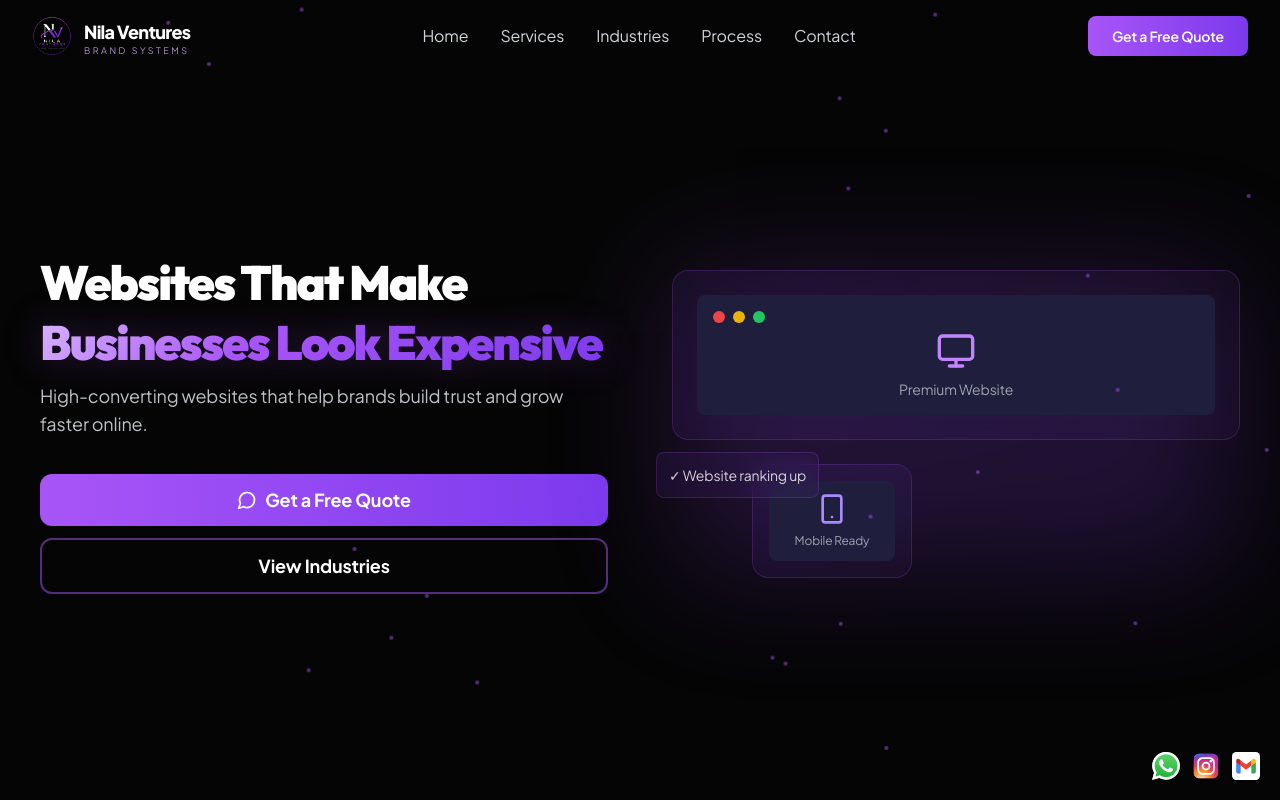
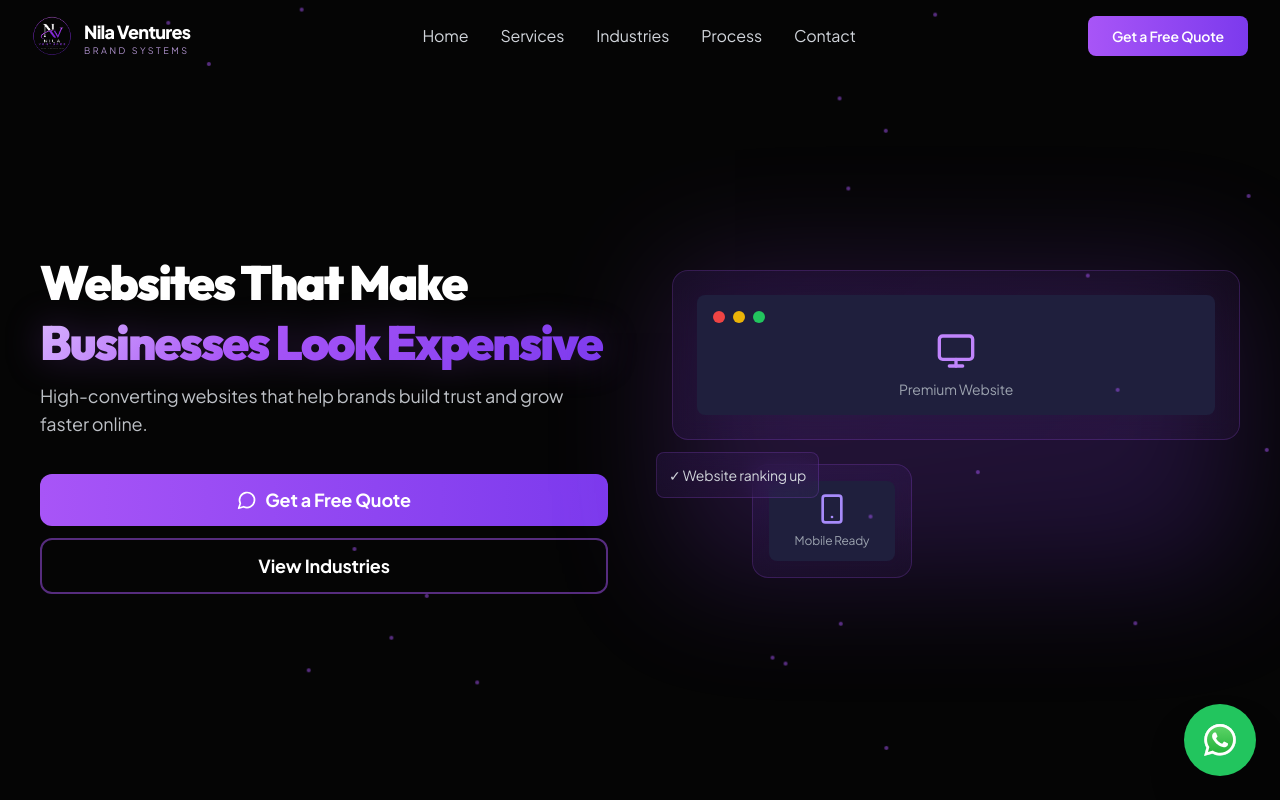
Before and after one commit to AshikMohammad-dev/Nila-Ventures, a React (Vite) app in the folder frontend/: page / in a window 1280 px wide. Shown: the top 800 px of the page. Built offline with nearby package versions, Linux system fonts and the light colour scheme.

Commit message:
feat: implement floating action menu for contact links (WhatsApp, Instagram, Email)

```diff
--- a/frontend/src/App.jsx
+++ b/frontend/src/App.jsx
@@ -13,6 +13,7 @@ import FAQ from './components/sections/FAQ'
 import CTA from './components/sections/CTA'
 import Footer from './components/Footer'
 import FloatingParticles from './components/FloatingParticles'
+import FloatingContactMenu from './components/FloatingContactMenu'
 import SEOHelmet from './components/SEOHelmet'
 import { schemaMarkup } from './utils/seoConfig'
 import './index.css'
@@ -35,6 +36,7 @@ export default function App() {
       <SEOHelmet pageKey="home" schemaData={schemaMarkup.organization} />
       <div className="relative w-full bg-dark-bg text-white">
         <FloatingParticles />
+        <FloatingContactMenu />
         <Navbar />
         <main>
           <Hero />
--- /dev/null
+++ b/frontend/src/components/FloatingContactMenu.jsx
@@ -0,0 +1,91 @@
+import React, { useState } from 'react'
+import { X } from 'lucide-react'
+import whatsappIcon from '../assets/whatsapp-symbol-logo-svgrepo-com.svg'
+import instagramIcon from '../assets/instagram-1-svgrepo-com.svg'
+import gmailIcon from '../assets/gmail-svgrepo-com.svg'
+
+export default function FloatingContactMenu() {
+  const [isOpen, setIsOpen] = useState(false)
+
+  const contactLinks = [
+    {
+      label: 'WhatsApp',
+      icon: whatsappIcon,
+      href: 'https://wa.me/917510988356',
+      color: 'bg-green-500 hover:bg-green-600',
+      primary: true,
+    },
+    {
+      label: 'Instagram',
+      icon: instagramIcon,
+      href: 'https://instagram.com/nila.ventures',
+      color: 'bg-pink-500 hover:bg-pink-600',
+    },
+    {
+      label: 'Email',
+      icon: gmailIcon,
+      href: 'mailto:ashikmohammad.zm@gmail.com',
+      color: 'bg-red-500 hover:bg-red-600',
+    },
+  ]
+
+  const primaryIcon = contactLinks[0]
+  const secondaryIcons = contactLinks.slice(1)
+
+  return (
+    <div className="fixed bottom-6 right-6 z-50 flex flex-col items-end gap-4">
+      {/* Expanded Menu */}
+      {isOpen && (
+        <div className="flex flex-col gap-3 animate-slide-up">
+          {secondaryIcons.map((link) => (
+            <a
+              key={link.label}
+              href={link.href}
+              target={link.label === 'Email' ? undefined : '_blank'}
+              rel={link.label === 'Email' ? undefined : 'noopener noreferrer'}
+              aria-label={link.label}
+              title={link.label}
+              className={`flex items-center gap-3 transition-all duration-300 hover:scale-110 active:scale-95`}
+            >
+              <span className="text-sm font-semibold text-white bg-dark-card/90 backdrop-blur px-3 py-1 rounded-full whitespace-nowrap">
+                {link.label}
+              </span>
+              <div className={`${link.color} p-4 rounded-full shadow-lg flex items-center justify-center transition-all`}>
+                <img
+                  src={link.icon}
+                  alt={link.label}
+                  className="w-7 h-7 object-contain"
+                />
+              </div>
+            </a>
+          ))}
+        </div>
+      )}
+
+      {/* Primary Button */}
+      <button
+        onClick={() => setIsOpen(!isOpen)}
+        className={`${
+          isOpen ? 'bg-gray-600 hover:bg-gray-700' : primaryIcon.color
+        } p-5 rounded-full shadow-2xl flex items-center justify-center transition-all duration-300 hover:scale-110 active:scale-95 transform`}
+        aria-label="Contact us"
+        title="Contact us"
+      >
+        {isOpen ? (
+          <X size={28} className="text-white" />
+        ) : (
+          <img
+            src={primaryIcon.icon}
+            alt={primaryIcon.label}
+            className="w-8 h-8 object-contain"
+          />
+        )}
+      </button>
+
+      {/* Pulse animation when closed */}
+      {!isOpen && (
+        <div className="absolute inset-0 rounded-full bg-green-500 opacity-75 animate-ping" />
+      )}
+    </div>
+  )
+}
--- a/frontend/src/components/sections/FAQ.jsx
+++ b/frontend/src/components/sections/FAQ.jsx
@@ -1,32 +1,8 @@
 import React, { useState } from 'react'
 import { ChevronDown } from 'lucide-react'
-import whatsappIcon from '../../assets/whatsapp-symbol-logo-svgrepo-com.svg'
-import instagramIcon from '../../assets/instagram-1-svgrepo-com.svg'
-import gmailIcon from '../../assets/gmail-svgrepo-com.svg'
 
 export default function FAQ() {
   const [openIndex, setOpenIndex] = useState(null)
-
-  const contactLinks = [
-    {
-      label: 'WhatsApp',
-      icon: whatsappIcon,
-      href: 'https://wa.me/917510988356',
-      accent: 'from-green-500 to-emerald-600',
-    },
-    {
-      label: 'Instagram',
-      icon: instagramIcon,
-      href: 'https://instagram.com/nila.ventures',
-      accent: 'from-pink-500 to-violet-600',
-    },
-    {
-      label: 'Email',
-      icon: gmailIcon,
-      href: 'mailto:ashikmohammad.zm@gmail.com',
-      accent: 'from-purple-500 to-violet-600',
-    },
-  ]
 
   const faqs = [
     {
@@ -77,25 +53,7 @@ export default function FAQ() {
         </div>
 
         {/* Contact Floating Actions */}
-        <div className="fixed bottom-4 right-3 z-50 flex flex-row gap-3 sm:bottom-5 sm:right-5">
-          {contactLinks.map(({ label, icon, href }) => (
-            <a
-              key={label}
-              href={href}
-              target={label === 'Email' ? undefined : '_blank'}
-              rel={label === 'Email' ? undefined : 'noopener noreferrer'}
-              aria-label={label}
-              className="transition-transform duration-300 hover:scale-110 active:scale-95"
-              title={label}
-            >
-              <img
-                src={icon}
-                alt={label}
-                className="w-6 h-6 sm:w-7 sm:h-7 object-contain hover:drop-shadow-lg"
-              />
-            </a>
-          ))}
-        </div>
+        {/* Moved to FloatingContactMenu component */}
 
         {/* FAQ Items */}
         <div className="space-y-2 sm:space-y-3 md:space-y-4">
```
